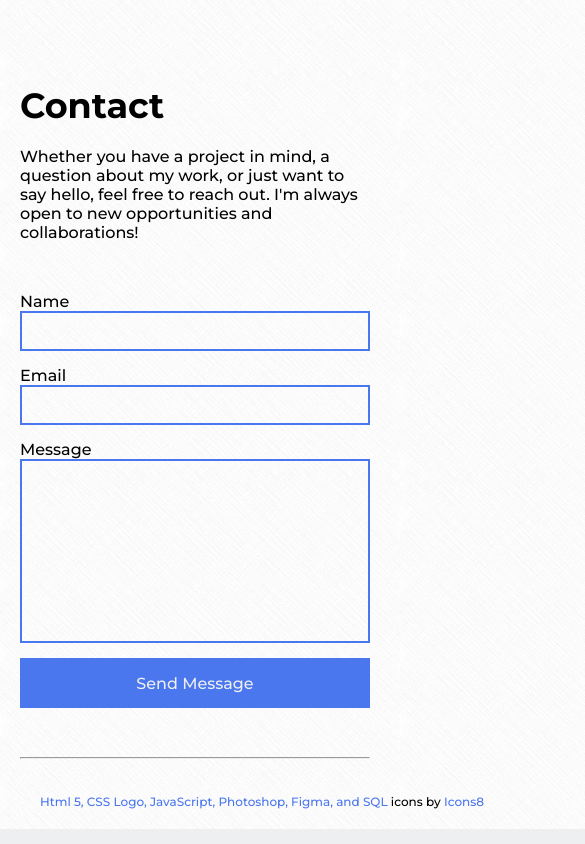
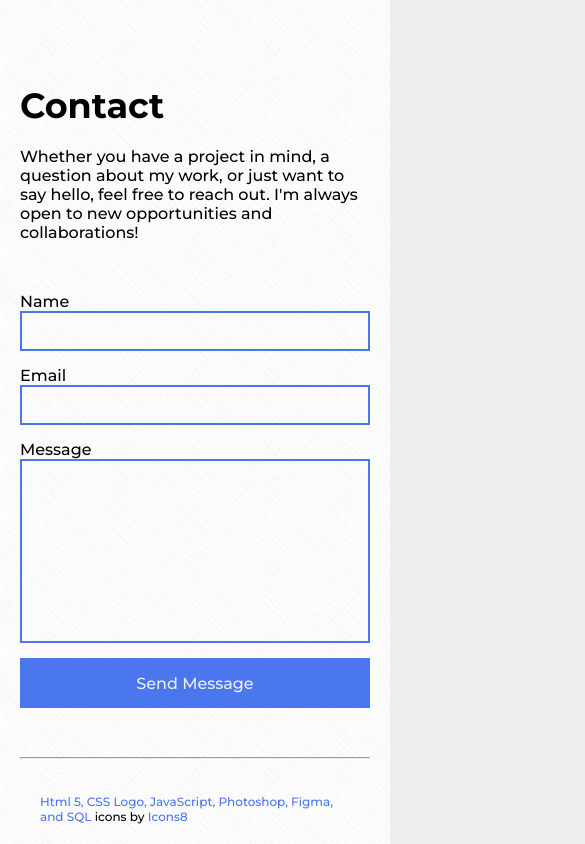
Before and after one commit to EWSarge/Eric-Sargeant, a plain HTML site: page index.html in a window 390 px wide. Shown: the part 1519-2363 px from the top of the page, 585 px wide, since content can reach past the window. Drawn offline with Linux system fonts and the light colour scheme.

Commit message:
removed max width to footer section

```diff
--- a/styles.css
+++ b/styles.css
@@ -212,7 +212,6 @@ margin-top: 20px;
 /*FOOTER*/
 
 .footer-section {
-   width: 1000px;
    display: flex;
    padding: 0 50px;
    margin: 20px;
@@ -247,10 +246,12 @@ margin-top: 20px;
 .contact-section .line {
     max-width: 600px;
     margin-top: 30px;
+    flex-direction: column;
 }
 .footer-section {
     padding: 0 20px;
     font-size: 12px;
+    flex-direction: column;
 
 }
 
```
